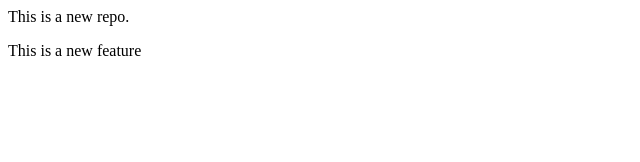
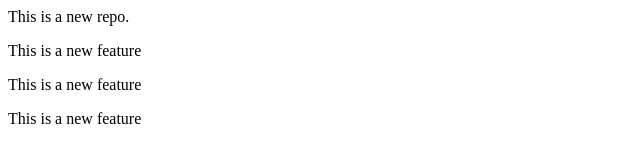
Before and after one commit to Nishant-Rabadiya/localrepo, a plain HTML site: page index.html in a window 1280 px wide. Shown: the whole page, without its empty margins (0-640 px from the left). Drawn offline with Linux system fonts and the light colour scheme.

Commit message:
add more

```diff
--- a/index.html
+++ b/index.html
@@ -1,2 +1,4 @@
 <p>This is a new repo.</p>
 <p>This is a new feature</p>
+<p>This is a new feature</p>
+<p>This is a new feature</p>
```
